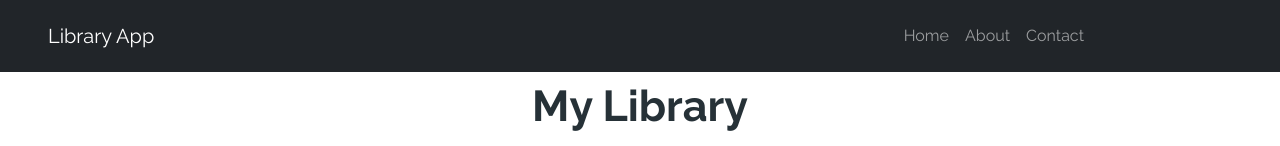
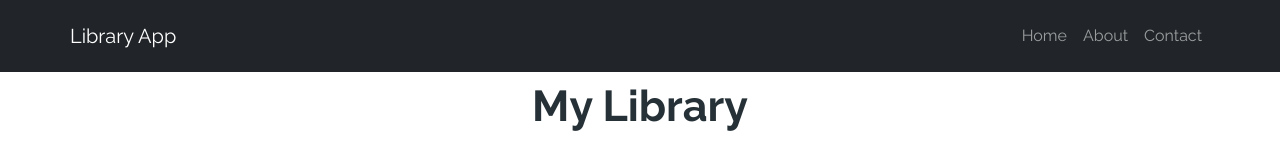
Before and after one commit to HarshaAbeyvickrama/Library, a React (Create React App) app: page / in a window 1280 px wide. Shown: the top 146 px of the page. Built offline with nearby package versions, Linux system fonts and the light colour scheme.

Commit message:
:zap: Completed the navbar

```diff
--- a/src/components/Navigation/Navigation.tsx
+++ b/src/components/Navigation/Navigation.tsx
@@ -3,10 +3,10 @@ import {Container, Nav, Navbar, NavbarBrand , NavLink} from "react-bootstrap";
 
 const Navigation : React.FC = () => {
     return(
-        <Navbar bg="dark" variant="dark" className="px-0 mx-0 py-3" sticky="top">
-            <Container className="mx-0 px-md-5 px-3 w-100">
-                <NavbarBrand href="/">Library App</NavbarBrand>
-                <Nav className=" ">
+        <Navbar bg="dark" variant="dark" className="px-0 mx-0 py-3 justify-content-center" sticky="top">
+            <Container className="mx-0 px-0">
+                <NavbarBrand href="/" className="">Library App</NavbarBrand>
+                <Nav className="">
                     <NavLink href="/" >Home</NavLink>
                     <NavLink href="/about" >About</NavLink>
                     <NavLink href="/contact" >Contact</NavLink>
```
